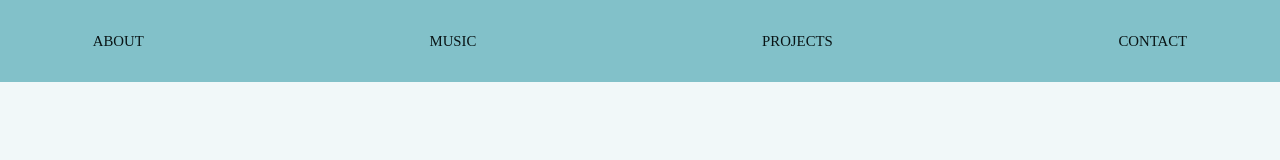
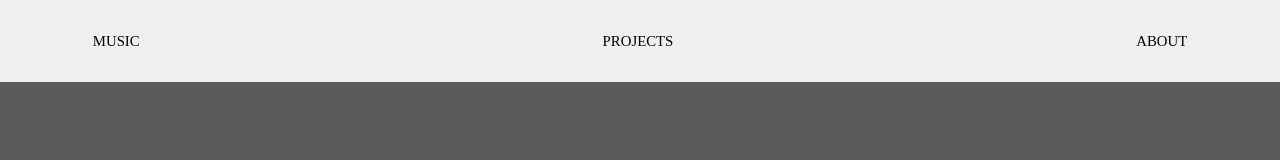
Before and after one commit to Sunim200/ems-code, a plain HTML site: page html/musik.html in a window 1280 px wide. Drawn offline with Linux system fonts and the light colour scheme.

Commit message:
refactor

```diff
--- a/style.css
+++ b/css/musik.css
@@ -1,9 +1,10 @@
 :root {
-    --textColor: #091415;
-    --backgroundColor: #f1f8f9;
-    --primaryColor: #82c1c9;
-    --secondaryColor: #bfdfe3;
-    --accentColor: #408c96;
+    --whiteColor: #f1efee;
+    --blackColor: #000000;
+    --backgroundColor: #5a5a5a;
+    --primaryColor: #637074;
+    --secondaryColor: #1e2024;
+    --accentColor: #7e918c;
 }
 
 * {
@@ -28,7 +29,7 @@ body {
 }
 
 header {
-    background-color: var(--primaryColor);
+    background-color: var(--whiteColor);
     padding: 2rem;
 }
 
@@ -40,7 +41,7 @@ ul {
 
 a {
     text-decoration: none;
-    color: var(--textColor);
+    color: var(--blackColor);
     font-size: .925rem;
 }
 
--- a/musik.html
+++ b/html/musik.html
@@ -5,17 +5,16 @@
     <meta charset="UTF-8">
     <meta name="viewport" content="width=device-width, initial-scale=1.0">
     <title>Document</title>
-    <link rel="stylesheet" href="style.css">
+    <link rel="stylesheet" href="/css/musik.css">
 </head>
 <body>
     <header>
         <div class="o-wrapper">
             <nav>
                 <ul>
-                    <li><a href="#">ABOUT</a></li>
                     <li><a href="#">MUSIC</a></li>
                     <li><a href="#">PROJECTS</a></li>
-                    <li><a href="#">CONTACT</a></li>
+                    <li><a href="#">ABOUT</a></li>
                 </ul>
             </nav>
         </div>
--- a/landing.css
+++ b/index.css
@@ -1,6 +1,7 @@
 :root {
     /* --backgroundColor: #381d4e; */
-    --backgroundColor: #2c173d;
+    /* --backgroundColor: #2c173d; */
+    --backgroundColor: rgb(72, 70, 72);
     --primaryColor: #dec6af;
     --accentColor: #58bb88;
 }
--- a/main.js
+++ b/main.js
@@ -3,5 +3,9 @@ const dev = document.getElementById('dev');
 const goku = document.getElementById('goku');
 
 musik.addEventListener('click', () => {
-    window.open("index.html", "_blank");
+    window.open("/html/musik.html", "_blank");
+});
+
+goku.addEventListener('click', () => {
+    window.open('https://home-5014728919.app-ionos.space/', '_blank')
 })
```
Also changed, not shown: index.html (+1 -1 lines).
